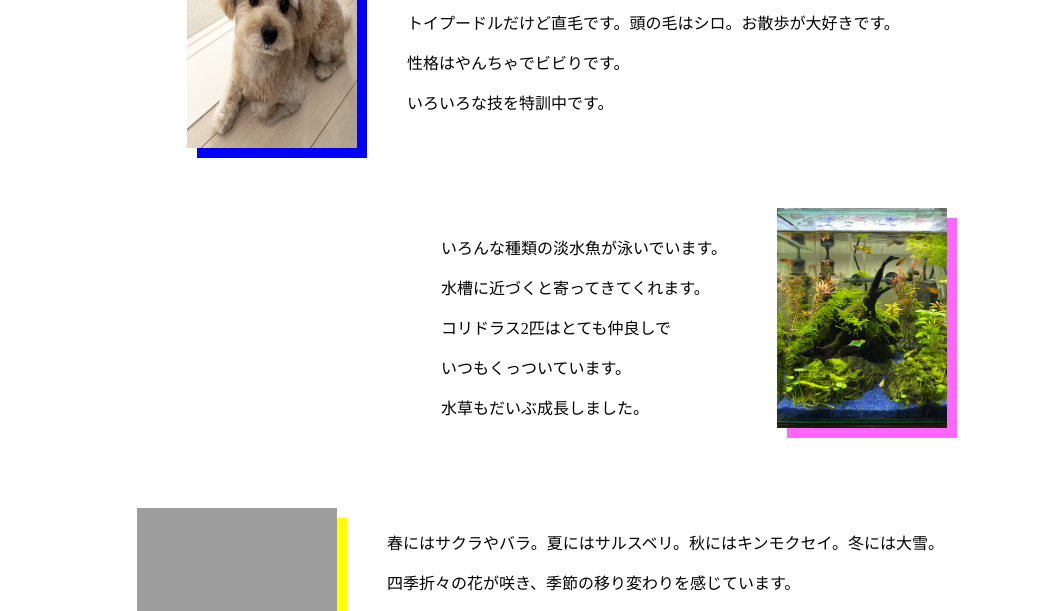
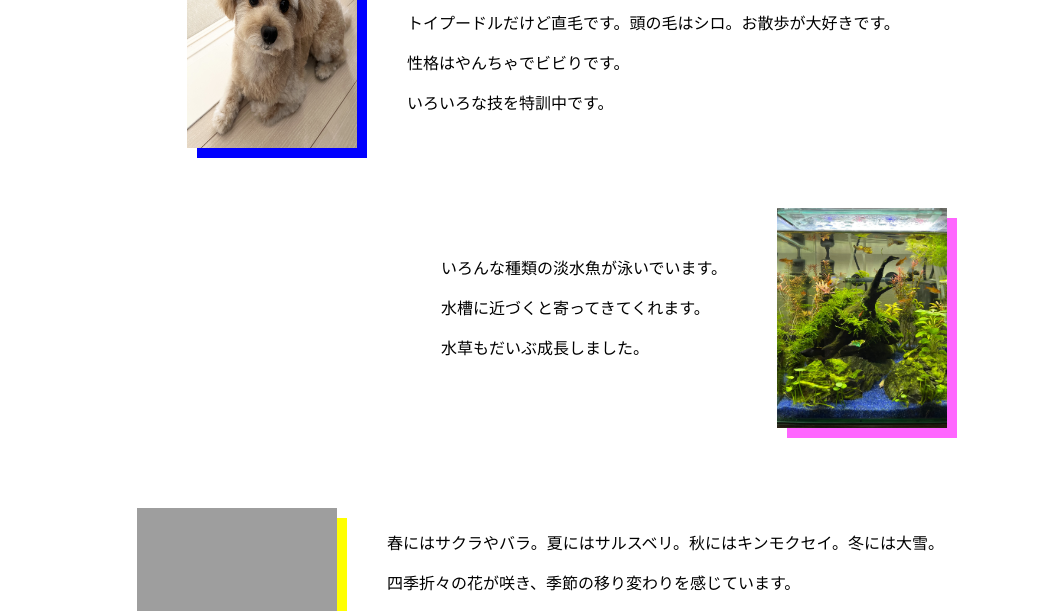
Before and after one commit to wataaiai1009/portfolio, a PHP site: page / in a window 1280 px wide. Shown: the part 2256-2867 px from the top of the page, without its empty margins (123-1165 px from the left). Run offline with PHP 8.4, Linux system fonts and the light colour scheme; some web fonts are replaced; grey boxes are pictures that could not be loaded.

Commit message:
Add files via upload

```diff
--- a/pf/index.html
+++ b/pf/index.html
@@ -113,8 +113,6 @@
            <p>
             いろんな種類の淡水魚が泳いでいます。<br>
             水槽に近づくと寄ってきてくれます。<br>
-            コリドラス2匹はとても仲良しで<br>
-            いつもくっついています。<br>
             水草もだいぶ成長しました。
            </p>
           </div>
--- a/pf/style.css
+++ b/pf/style.css
@@ -264,7 +264,7 @@ li {
 }
 
 .fish-com {
-  margin-top: 5px;
+  margin-top: 25px;
   margin-right: 50px;
   line-height: 40px;
   font-family:  "Kiwi Maru", serif;
```
